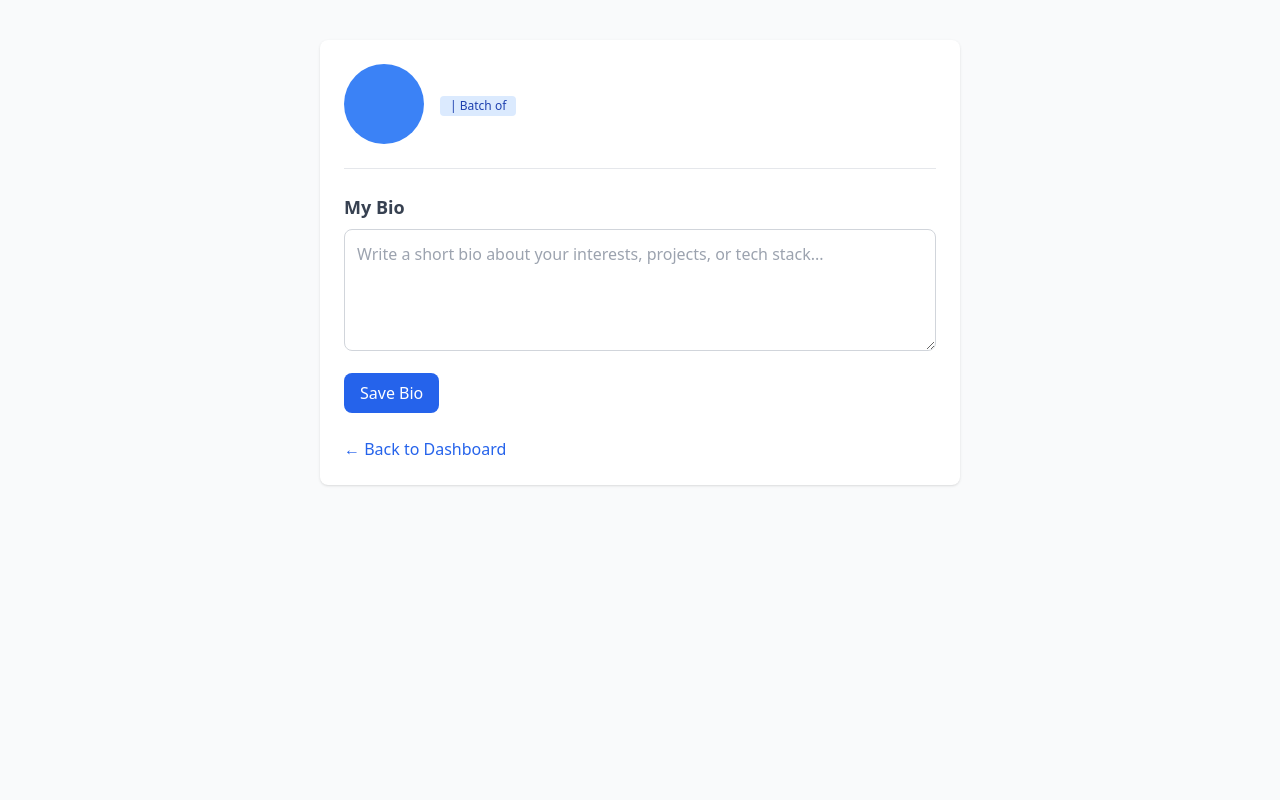
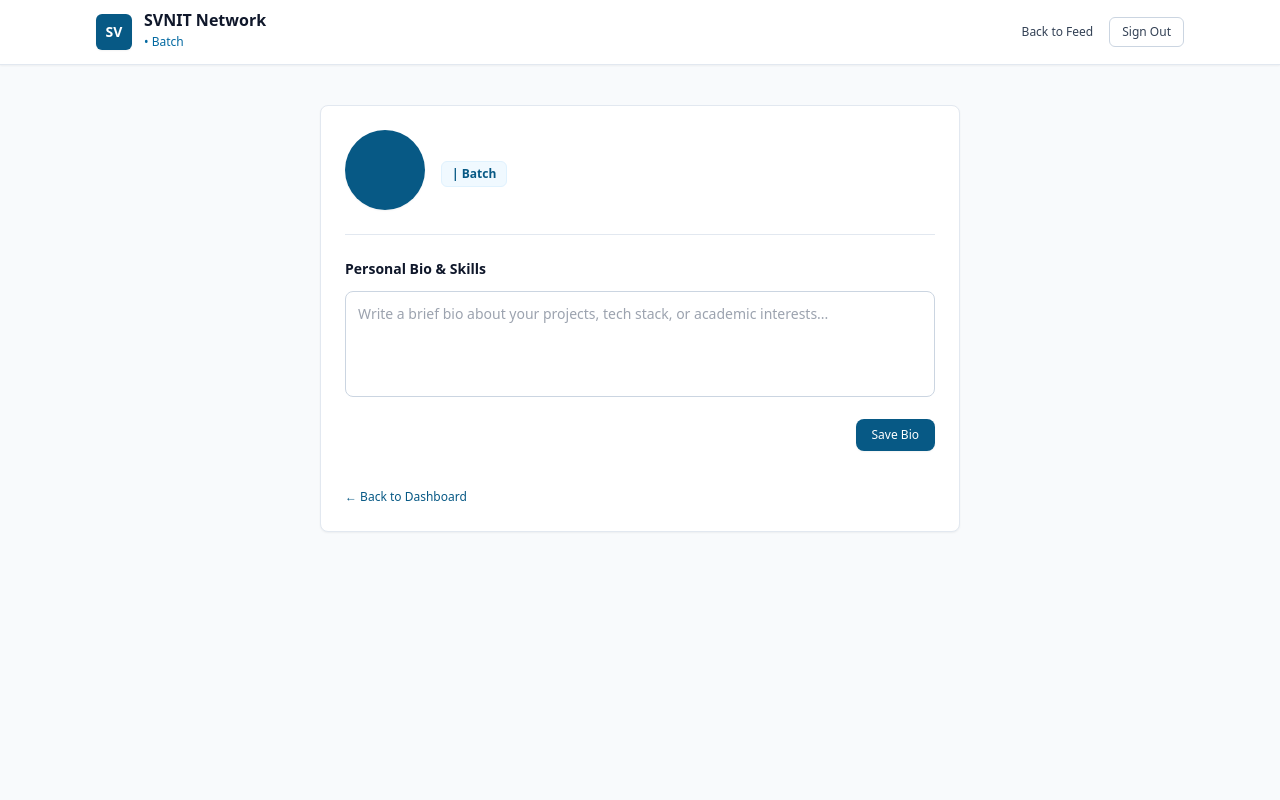
Before and after one commit to nischalvyas11-ops/Networking, a FastAPI app: template templates/profile.html in a window 1280 px wide. Run offline with FastAPI, Linux system fonts and the light colour scheme; the template is opened without the code that fills it, so the values that code supplies are empty; some libraries are stand-ins or nearby versions.

Commit message:
Fix profile Jinja context dictionary access and complete profile UI

```diff
--- a/app.py
+++ b/app.py
@@ -1,25 +1,22 @@
 import sqlite3
 import re
 import os
-from fastapi import FastAPI, Request, Form, HTTPException, status
+from fastapi import FastAPI, Request, Form
 from fastapi.responses import HTMLResponse, RedirectResponse
 from fastapi.templating import Jinja2Templates
 from starlette.middleware.sessions import SessionMiddleware
 from authlib.integrations.starlette_client import OAuth
 from pydantic import BaseModel
 
-# Initialize FastAPI app
 app = FastAPI()
 
-# Secure session middleware for tracking logged-in users
 app.add_middleware(SessionMiddleware, secret_key="svnit_super_secret_random_string_987")
 
-# Setup Jinja2 HTML templates
 templates = Jinja2Templates(directory="templates")
 
 def get_db():
     conn = sqlite3.connect("svnit_network.db")
-    conn.row_factory = sqlite3.Row  # Allows accessing columns by name like user["email"]
+    conn.row_factory = sqlite3.Row
     return conn
 
 def get_current_user(request: Request):
@@ -30,12 +27,13 @@ def get_current_user(request: Request):
     conn = get_db()
     cursor = conn.cursor()
     cursor.execute("SELECT * FROM users WHERE email = ?", (user_session["email"],))
-    user = cursor.fetchone()
+    user_row = cursor.fetchone()
     conn.close()
 
-    return user
+    if user_row:
+        return dict(user_row)
+    return None
 
-# Configure Google OAuth
 oauth = OAuth()
 oauth.register(
     name='google',
@@ -49,7 +47,6 @@ def init_db():
     conn = sqlite3.connect("svnit_network.db")
     cursor = conn.cursor()
 
-    # Questions table
     cursor.execute("""
         CREATE TABLE IF NOT EXISTS questions (
             id INTEGER PRIMARY KEY AUTOINCREMENT,
@@ -61,7 +58,6 @@ def init_db():
         )
     """)
 
-    # Unified Users directory & profile table
     cursor.execute("""
         CREATE TABLE IF NOT EXISTS users (
             email TEXT PRIMARY KEY,
@@ -73,7 +69,6 @@ def init_db():
         )
     """)
 
-    # Direct Messages table
     cursor.execute("""
         CREATE TABLE IF NOT EXISTS messages (
             id INTEGER PRIMARY KEY AUTOINCREMENT,
@@ -84,27 +79,24 @@ def init_db():
         )
     """)
 
-    # Safely add columns if the table already existed without them
     try:
         cursor.execute("ALTER TABLE users ADD COLUMN avatar_url TEXT DEFAULT ''")
     except sqlite3.OperationalError:
-        pass  # Column already exists
+        pass
 
     try:
         cursor.execute("ALTER TABLE users ADD COLUMN bio TEXT DEFAULT ''")
     except sqlite3.OperationalError:
-        pass  # Column already exists
+        pass
 
     conn.commit()
     conn.close()
 
-# Automatically run init_db when FastAPI starts up
 @app.on_event("startup")
 def startup_event():
     init_db()
 
 def parse_svnit_email(email: str):
-    """Extracts department and batch year from an SVNIT email (e.g., i26ai007@aid.svnit.ac.in)."""
     email_lower = email.lower()
     local_part = email_lower.split('@')[0]
 
@@ -156,14 +148,13 @@ async def auth_callback(request: Request):
 
     email = user_info.get('email', '')
     full_name = user_info.get('name', 'SVNIT Student')
-    picture = user_info.get('picture', '')  # Extracted Google profile picture URL
+    picture = user_info.get('picture', '')
 
     if not (email.endswith('@svnit.ac.in') or email.endswith('@aid.svnit.ac.in')):
         return {"error": "Access denied. Only official @svnit.ac.in and @aid.svnit.ac.in emails are allowed."}
 
     parsed_metadata = parse_svnit_email(email)
 
-    # Upsert user into database directory (including avatar_url)
     conn = sqlite3.connect("svnit_network.db")
     cursor = conn.cursor()
     cursor.execute("""
@@ -192,7 +183,7 @@ async def auth_callback(request: Request):
 
 @app.get("/dashboard")
 async def dashboard(request: Request):
-    user = request.session.get('user')
+    user = get_current_user(request)
     if not user:
         return RedirectResponse(url="/", status_code=303)
 
@@ -200,16 +191,16 @@ async def dashboard(request: Request):
         request=request,
         name="dashboard.html",
         context={
-            "name": user.get('name'),
-            "department": user.get('department'),
-            "batch": user.get('batch'),
-            "avatar_url": user.get('avatar_url')
+            "name": user.get("name", ""),
+            "department": user.get("department", ""),
+            "batch": user.get("batch", ""),
+            "avatar_url": user.get("avatar_url", "")
         }
     )
 
 @app.get("/inbox")
 async def inbox(request: Request):
-    user = request.session.get('user')
+    user = get_current_user(request)
     if not user:
         return RedirectResponse(url="/", status_code=303)
 
@@ -217,8 +208,8 @@ async def inbox(request: Request):
         request=request,
         name="inbox.html",
         context={
-            "name": user.get('name'),
-            "email": user.get('email')
+            "name": user.get("name", ""),
+            "email": user.get("email", "")
         }
     )
 
@@ -229,7 +220,11 @@ async def view_profile(request: Request):
     user = get_current_user(request)
     if not user:
         return RedirectResponse(url="/", status_code=303)
-    return templates.TemplateResponse("profile.html", {"request": request, "user": user})
+    return templates.TemplateResponse(
+        request=request,
+        name="profile.html",
+        context={"user": user}
+    )
 
 @app.post("/profile/update-bio")
 async def update_bio(request: Request, bio: str = Form("")):
@@ -260,7 +255,7 @@ class QuestionCreate(BaseModel):
 
 @app.post("/api/questions")
 async def create_question(question: QuestionCreate, request: Request):
-    user = request.session.get('user')
+    user = get_current_user(request)
     if not user:
         return {"error": "Unauthorized"}
 
@@ -302,7 +297,7 @@ class MessageCreate(BaseModel):
 
 @app.get("/api/users")
 async def get_users(request: Request):
-    user = request.session.get('user')
+    user = get_current_user(request)
     if not user:
         return {"error": "Unauthorized"}
 
@@ -324,7 +319,7 @@ async def get_users(request: Request):
 
 @app.post("/api/messages")
 async def send_message(msg: MessageCreate, request: Request):
-    user = request.session.get('user')
+    user = get_current_user(request)
     if not user:
         return {"error": "Unauthorized"}
 
@@ -340,7 +335,7 @@ async def send_message(msg: MessageCreate, request: Request):
 
 @app.get("/api/messages/{peer_email}")
 async def get_messages(peer_email: str, request: Request):
-    user = request.session.get('user')
+    user = get_current_user(request)
     if not user:
         return {"error": "Unauthorized"}
 
@@ -367,8 +362,6 @@ async def get_messages(peer_email: str, request: Request):
         })
     return messages
 
-# --- Server Startup ---
-
 if __name__ == "__main__":
     import uvicorn
     uvicorn.run("app:app", host="127.0.0.1", port=8000, reload=True)
--- a/templates/profile.html
+++ b/templates/profile.html
@@ -6,40 +6,74 @@
     <title>My Profile - SVNIT Network</title>
     <script src="https://cdn.tailwindcss.com"></script>
 </head>
-<body class="bg-gray-50 min-h-screen">
-    <div class="max-w-2xl mx-auto py-10 px-4">
-        <div class="bg-white shadow rounded-lg p-6">
+<body class="bg-slate-50 font-sans text-slate-800 antialiased min-h-screen flex flex-col">
+
+    <!-- Top Navigation -->
+    <header class="border-b border-slate-200 bg-white sticky top-0 z-10 shadow-sm">
+        <div class="max-w-6xl mx-auto px-4 sm:px-6 lg:px-8 h-16 flex items-center justify-between">
+            <div class="flex items-center space-x-3">
+                <div class="w-9 h-9 bg-sky-800 text-white flex items-center justify-center font-bold text-sm rounded-md shadow-sm">
+                    SV
+                </div>
+                <div>
+                    <h1 class="font-semibold text-slate-900 leading-none">SVNIT Network</h1>
+                    <span class="text-xs text-sky-700 font-medium">{{ user.get('department', '') }} • Batch {{ user.get('batch', '') }}</span>
+                </div>
+            </div>
+
+            <div class="flex items-center space-x-4">
+                <a href="/dashboard" class="text-xs font-medium text-slate-700 hover:text-sky-800">Back to Feed</a>
+                <a href="/logout" class="border border-slate-300 hover:bg-slate-100 text-slate-700 text-xs font-medium px-3 py-1.5 rounded-md transition">Sign Out</a>
+            </div>
+        </div>
+    </header>
+
+    <!-- Main Container -->
+    <main class="max-w-2xl mx-auto py-10 px-4 flex-grow w-full">
+        <div class="bg-white border border-slate-200 shadow-sm rounded-lg p-6 space-y-6">
+
             <!-- User Header -->
             <div class="flex items-center space-x-4">
-                {% if user.avatar_url %}
-                    <img src="{{ user.avatar_url }}" alt="Profile Picture" class="w-20 h-20 rounded-full border-2 border-blue-500 object-cover">
+                {% if user.get('avatar_url') %}
+                    <img src="{{ user.get('avatar_url') }}" alt="Profile Picture" class="w-20 h-20 rounded-full border-2 border-sky-800 object-cover shadow-sm">
                 {% else %}
-                    <div class="w-20 h-20 rounded-full bg-blue-500 text-white flex items-center justify-center text-2xl font-bold">
-                        {{ user.name[0] }}
+                    <div class="w-20 h-20 rounded-full bg-sky-800 text-white flex items-center justify-center text-2xl font-bold shadow-sm">
+                        {{ user.get('name', 'S')[0] }}
                     </div>
                 {% endif %}
                 <div>
-                    <h1 class="text-2xl font-bold text-gray-800">{{ user.name }}</h1>
-                    <p class="text-gray-600">{{ user.email }}</p>
-                    <span class="inline-block bg-blue-100 text-blue-800 text-xs px-2.5 py-0.5 rounded mt-1">
-                        {{ user.department }} | Batch of {{ user.batch }}
+                    <h1 class="text-xl font-bold text-slate-900">{{ user.get('name', '') }}</h1>
+                    <p class="text-xs text-slate-500">{{ user.get('email', '') }}</p>
+                    <span class="inline-block bg-sky-50 text-sky-800 text-xs font-semibold px-2.5 py-1 rounded-md mt-2 border border-sky-100">
+                        {{ user.get('department', '') }} | Batch {{ user.get('batch', '') }}
                     </span>
                 </div>
             </div>
 
-            <hr class="my-6">
+            <hr class="border-slate-200">
 
-            <!-- Bio Update Form -->
-            <h2 class="text-lg font-semibold text-gray-700 mb-2">My Bio</h2>
-            <form action="/profile/update-bio" method="POST" class="space-y-4">
-                <textarea name="bio" rows="4" class="w-full p-3 border border-gray-300 rounded-lg focus:outline-none focus:ring-2 focus:ring-blue-500" placeholder="Write a short bio about your interests, projects, or tech stack...">{{ user.bio }}</textarea>
-                <button type="submit" class="bg-blue-600 text-white px-4 py-2 rounded-lg hover:bg-blue-700 transition">Save Bio</button>
-            </form>
+            <!-- Bio Form -->
+            <div class="space-y-3">
+                <h2 class="text-sm font-semibold text-slate-900">Personal Bio & Skills</h2>
+                <form action="/profile/update-bio" method="POST" class="space-y-4">
+                    <textarea
+                        name="bio"
+                        rows="4"
+                        placeholder="Write a brief bio about your projects, tech stack, or academic interests..."
+                        class="w-full border border-slate-300 rounded-lg p-3 text-sm focus:outline-none focus:ring-2 focus:ring-sky-700 focus:border-transparent resize-none"
+                    >{{ user.get('bio', '') }}</textarea>
+                    <div class="flex justify-end">
+                        <button type="submit" class="bg-sky-800 hover:bg-sky-900 text-white font-medium px-4 py-2 rounded-lg text-xs transition shadow-sm">
+                            Save Bio
+                        </button>
+                    </div>
+                </form>
+            </div>
 
-            <div class="mt-6">
-                <a href="/dashboard" class="text-blue-600 hover:underline">&larr; Back to Dashboard</a>
+            <div class="pt-2">
+                <a href="/dashboard" class="text-xs text-sky-800 hover:underline">&larr; Back to Dashboard</a>
             </div>
         </div>
-    </div>
+    </main>
 </body>
 </html>
```
